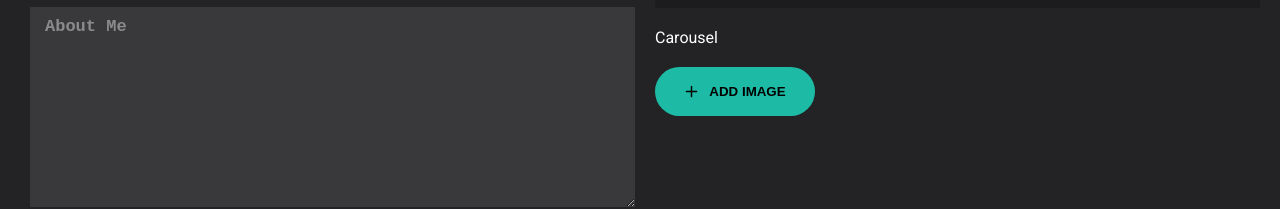
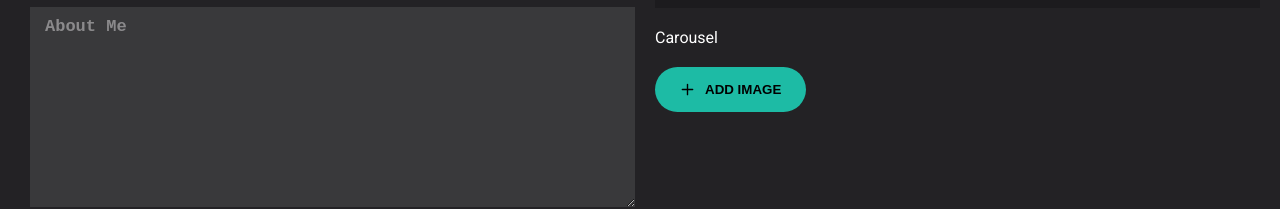
Before and after one commit to iagoPinheiro1401/pactto_challenge, a Next.js app: page /profile in a window 1280 px wide. Shown: the part 321-530 px from the top of the page. Built offline with nearby package versions, Linux system fonts and the light colour scheme.

Commit message:
profile: adjusted button size

```diff
--- a/src/components/buttons/GreenButton.jsx
+++ b/src/components/buttons/GreenButton.jsx
@@ -2,13 +2,12 @@ import styled from "styled-components"
 import { Plus } from "@phosphor-icons/react"
 
 const StyledButton = styled.button`
-    width: 160px;
     display: flex;
     align-items: center;
     justify-content: center;
     gap: 10px;
     cursor: ${props => (props.disabled ? "default" : "pointer")};
-    padding: 17px 25px;
+    padding: 15px 25px;
     background-color: ${props => props.disabled ? "#464545" : "#1DBBA5"};
     border: none;
     border-radius: 50px;
--- a/src/pages/profile.jsx
+++ b/src/pages/profile.jsx
@@ -130,6 +130,10 @@ const ProfileImgContainer = styled.div`
     padding: 10px 0;
 `
 
+const ButtonWidth = styled.div`
+    max-width: 160px;
+`
+
 export default function Profile() {
     const { isMenuOpen, toggleMenu } = useMenu()
 
@@ -204,7 +208,9 @@ export default function Profile() {
                         <img src="/user-profile.png" width={160} height={160}/>
                     </ProfileImgContainer>
                     <Text>Carousel</Text>
-                    <GreenButton plus>ADD IMAGE</GreenButton>
+                    <ButtonWidth>
+                        <GreenButton plus>ADD IMAGE</GreenButton>
+                    </ButtonWidth>
                 </AvatarContainer>
             </Content>
         </Container>
```
